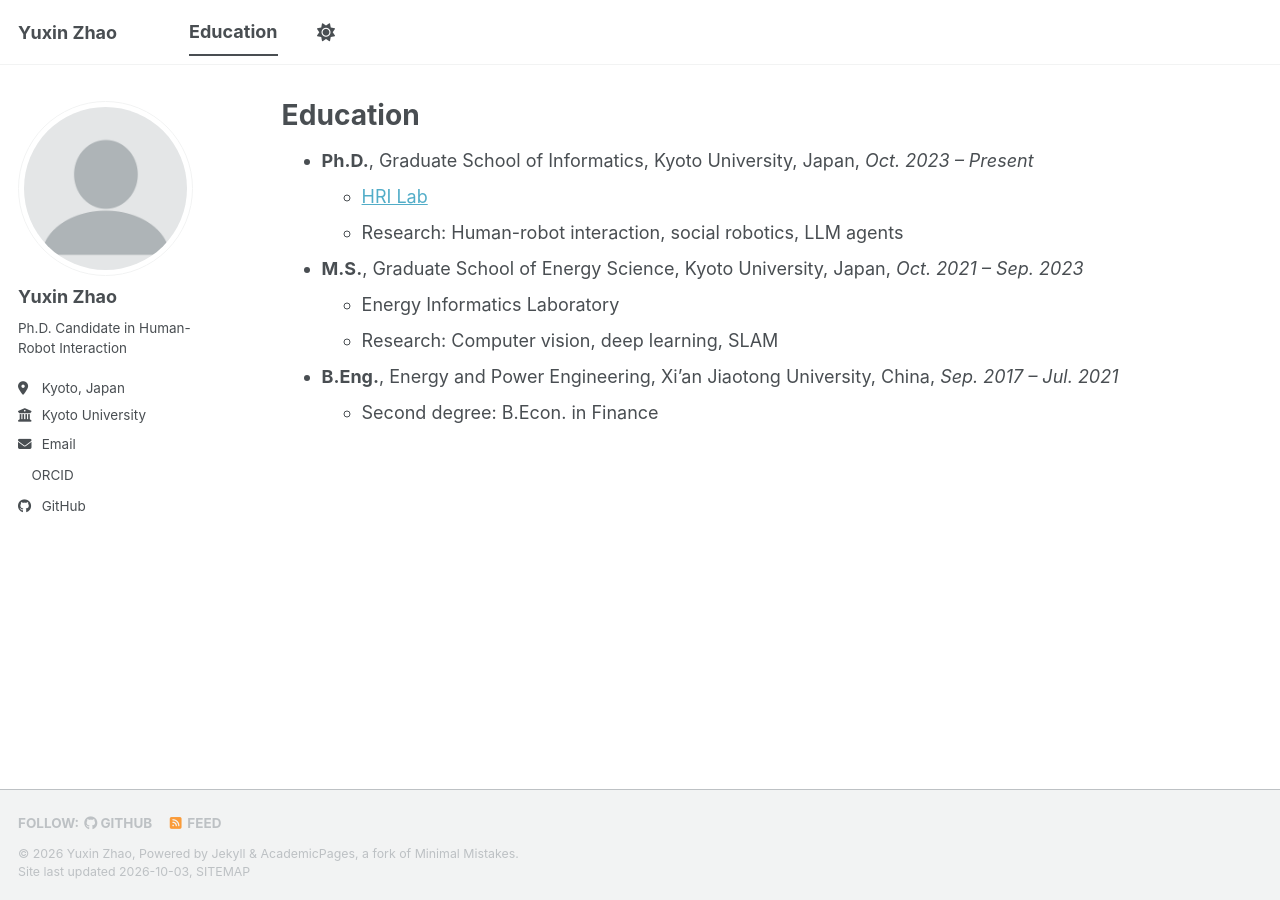
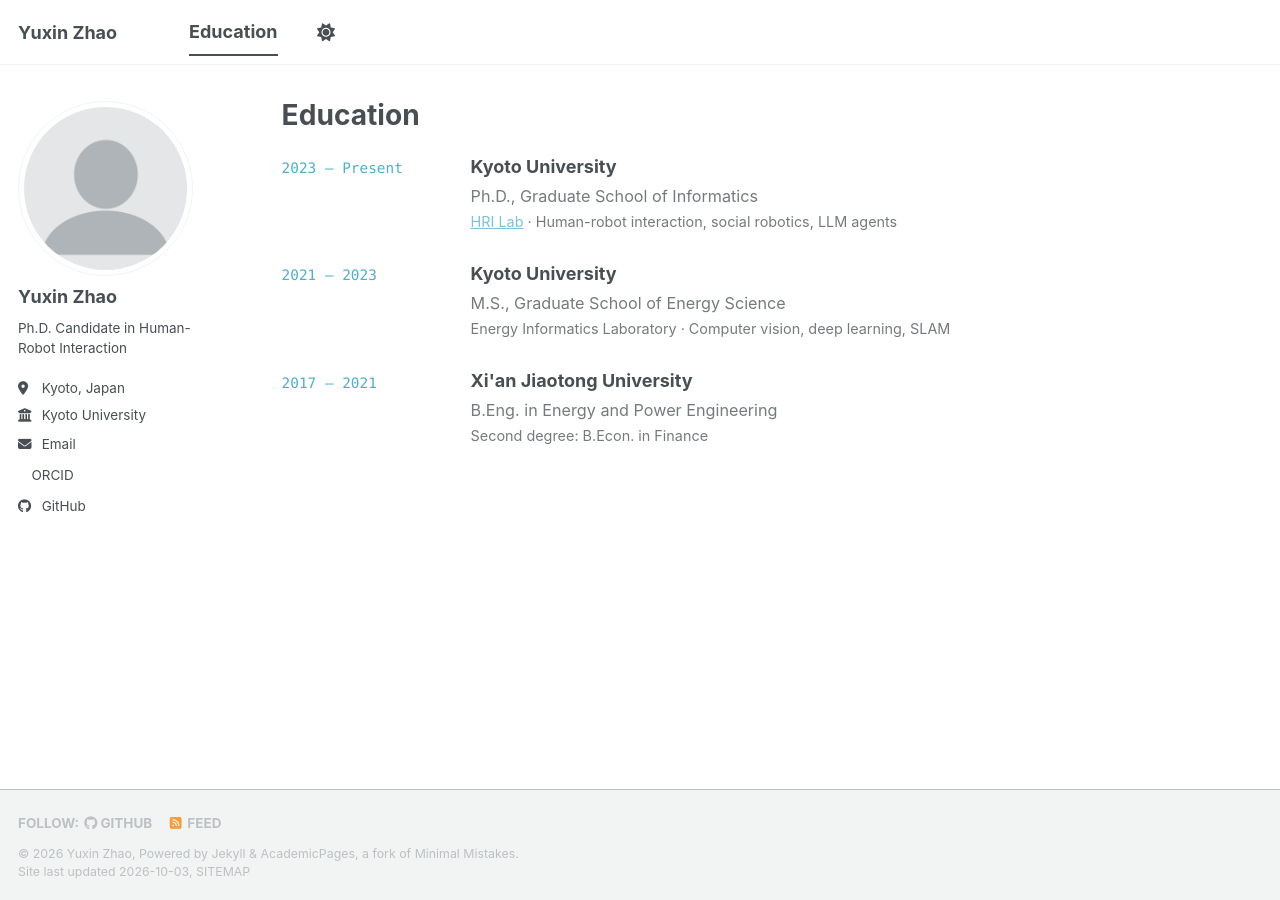
Before and after one commit to ZhaoYuxin9/ZhaoYuxin9.github.io, a Jekyll site: the page built from _pages/education.md, in a window 1280 px wide. Built offline with Jekyll 4.4.1, drawn with Linux system fonts in a browser that asks for light colours; a style sheet for code colours, icons or effects is not loaded.

Commit message:
Restyle Education page as a year-column timeline
Co-Authored-By: Claude Opus 5.5 <noreply@anthropic.com>

```diff
--- a/_pages/education.md
+++ b/_pages/education.md
@@ -8,11 +8,29 @@ redirect_from:
   - /resume
 ---
 
-* **Ph.D.**, Graduate School of Informatics, Kyoto University, Japan, *Oct. 2023 – Present*
-  * [HRI Lab](https://www.robot.soc.i.kyoto-u.ac.jp/en/)
-  * Research: Human-robot interaction, social robotics, LLM agents
-* **M.S.**, Graduate School of Energy Science, Kyoto University, Japan, *Oct. 2021 – Sep. 2023*
-  * Energy Informatics Laboratory
-  * Research: Computer vision, deep learning, SLAM
-* **B.Eng.**, Energy and Power Engineering, Xi'an Jiaotong University, China, *Sep. 2017 – Jul. 2021*
-  * Second degree: B.Econ. in Finance
+<div class="education">
+  <article>
+    <time>2023 – Present</time>
+    <div>
+      <h3>Kyoto University</h3>
+      <p>Ph.D., Graduate School of Informatics</p>
+      <p class="education-detail"><a href="https://www.robot.soc.i.kyoto-u.ac.jp/en/">HRI Lab</a> · Human-robot interaction, social robotics, LLM agents</p>
+    </div>
+  </article>
+  <article>
+    <time>2021 – 2023</time>
+    <div>
+      <h3>Kyoto University</h3>
+      <p>M.S., Graduate School of Energy Science</p>
+      <p class="education-detail">Energy Informatics Laboratory · Computer vision, deep learning, SLAM</p>
+    </div>
+  </article>
+  <article>
+    <time>2017 – 2021</time>
+    <div>
+      <h3>Xi'an Jiaotong University</h3>
+      <p>B.Eng. in Energy and Power Engineering</p>
+      <p class="education-detail">Second degree: B.Econ. in Finance</p>
+    </div>
+  </article>
+</div>
--- /dev/null
+++ b/_sass/layout/_education.scss
@@ -0,0 +1,46 @@
+/* ==========================================================================
+   EDUCATION TIMELINE
+   ========================================================================== */
+
+.education {
+  margin-top: 1.5em;
+
+  article {
+    display: grid;
+    grid-template-columns: 9em 1fr;
+    column-gap: 1.5em;
+    margin-bottom: 1.6em;
+  }
+
+  time {
+    padding-top: 0.15em;
+    font-family: ui-monospace, SFMono-Regular, Menlo, monospace;
+    font-size: 0.8em;
+    color: var(--global-link-color);
+    white-space: nowrap;
+  }
+
+  h3 {
+    margin: 0 0 0.35em;
+    font-size: 1em;
+    font-weight: bold;
+  }
+
+  p {
+    margin: 0 0 0.15em;
+    font-size: 0.9em;
+    color: var(--global-text-color);
+    opacity: 0.75;
+  }
+
+  .education-detail {
+    font-size: 0.8em;
+  }
+
+  @media (max-width: 600px) {
+    article {
+      grid-template-columns: 1fr;
+      row-gap: 0.3em;
+    }
+  }
+}
--- a/assets/css/main.scss
+++ b/assets/css/main.scss
@@ -35,5 +35,6 @@
     "layout/page",
     "layout/archive",
     "layout/sidebar",
-    "layout/json_cv"
+    "layout/json_cv",
+    "layout/education"
 ;
```
